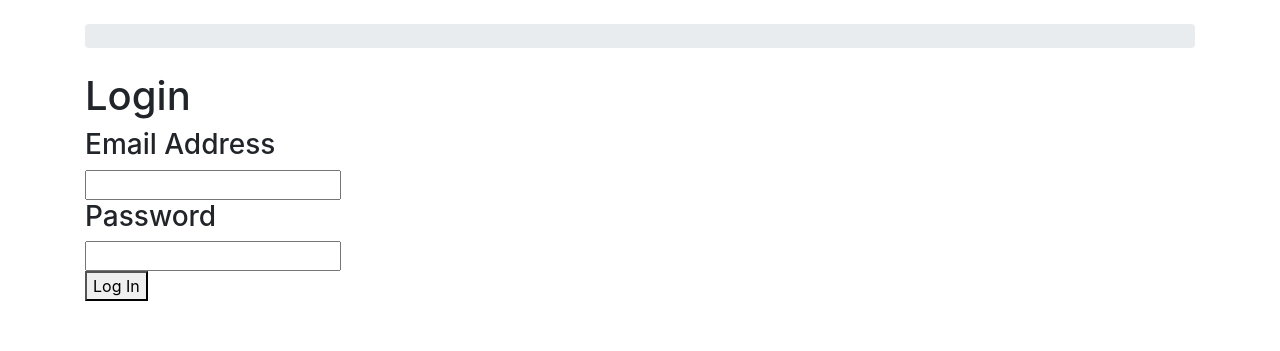
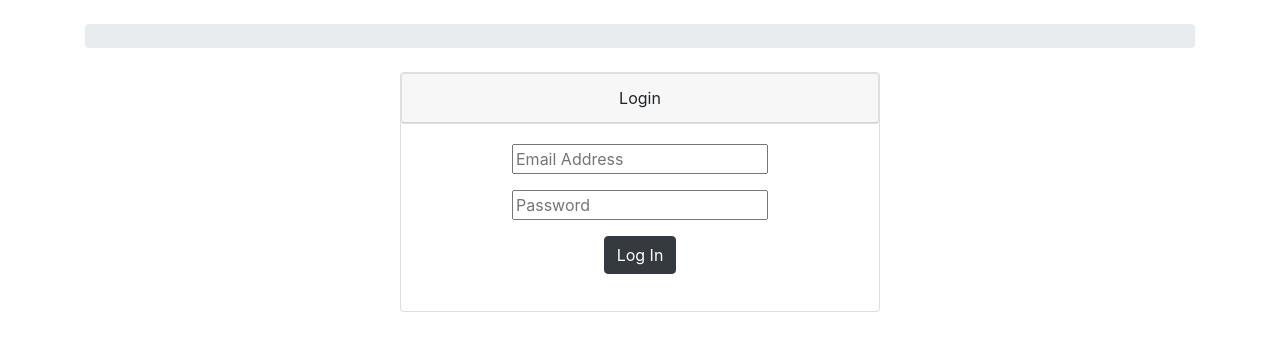
Before and after one commit to byronlin92/NwHacksApp2018, a Django app: page /login/ in a window 1280 px wide. Shown: the part 56-407 px from the top of the page. Run offline with Django 3.2, Linux system fonts and the light colour scheme; some libraries are stand-ins or nearby versions.

Commit message:
Added stylistic changes to login and signup

```diff
--- a/templates/login.html
+++ b/templates/login.html
@@ -1,14 +1,29 @@
 {% extends 'base.html' %}
 
 {% block content %}
-  <h1>Login</h1>
-  <h3>Email Address</h3>
-  <form method="post" nonvalidate>
-      <input id="emailAddress" type="email">
-  </form>
-  <h3>Password </h3>
-    <form method="post" nonvalidate>
-          <input id="password" type="password">
-      </form>
-  <button type="submit">Log In</button>
+<div class="row justify-content-center">
+    <div class="card" style="width: 30rem; height: 15rem;">
+        <div class="card text-center">
+            <div class="card-header">
+                Login
+            </div>
+        </div>
+        <div class="card-body">
+            <div class="row justify-content-center">
+                <form method="post" nonvalidate>
+                    <div class="form-group">
+                        <input id="emailAddress" class="form control" type="email" placeholder="Email Address">
+                    </div>
+                    <div class="form-group">
+                        <input id="password" class="form control" type="password" placeholder="Password">
+                    </div>
+                </form>
+            </div>
+            <div class="row justify-content-center">
+
+                <button type="submit" class="btn btn-dark">Log In</button>
+            </div>
+        </div>
+    </div>
+</div>
 {% endblock %}
```
Also changed, not shown: templates/signup.html (+20 -7 lines).
